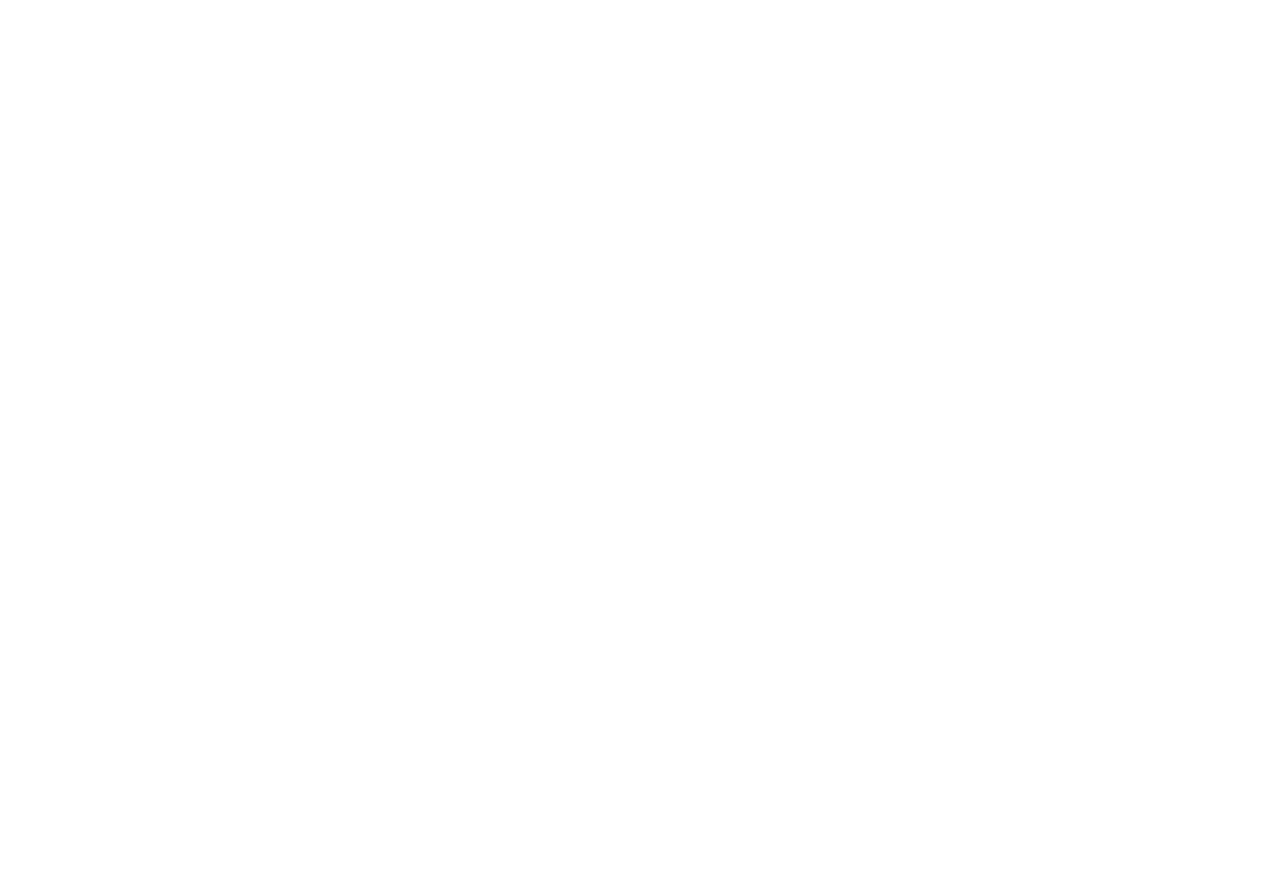
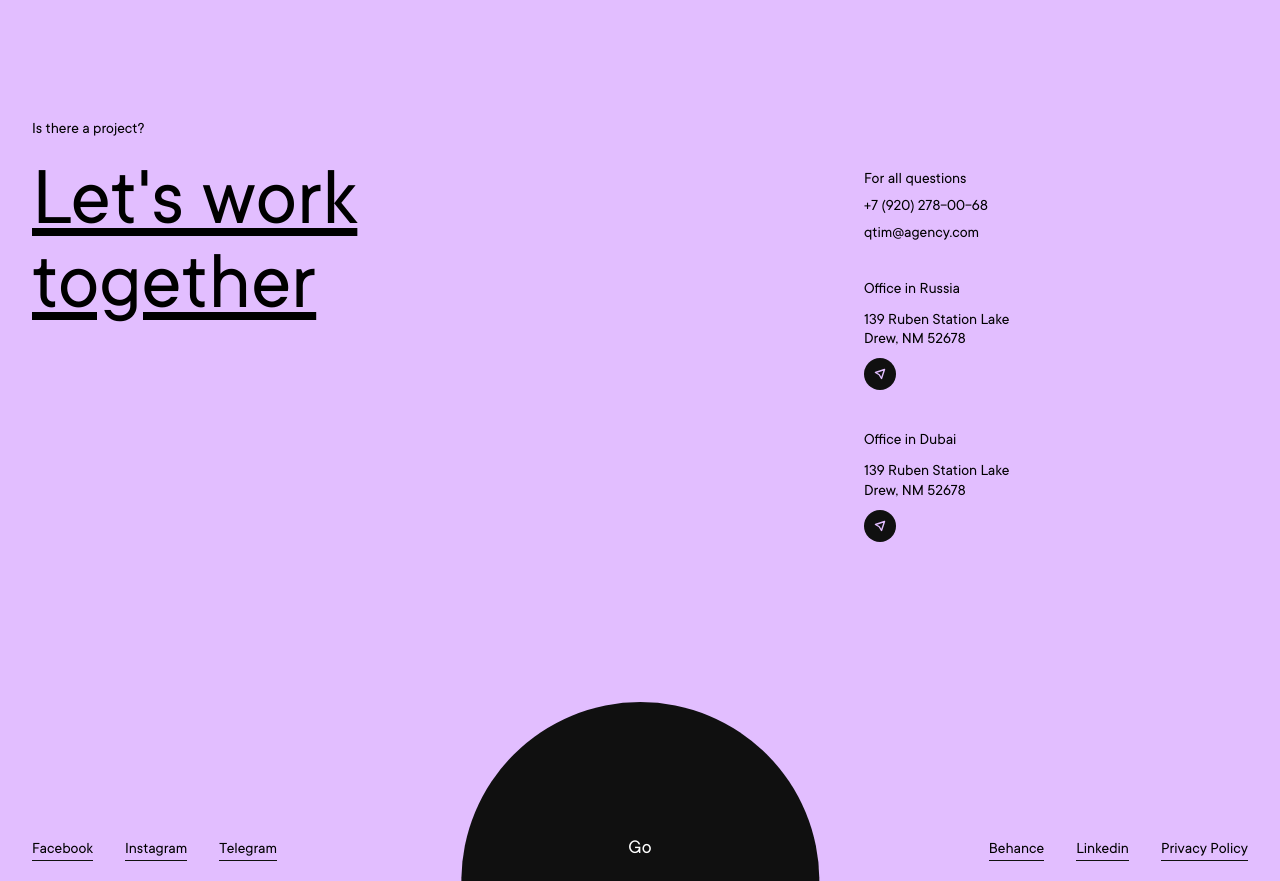
Before and after one commit to Raketich/qtim-test, a Nuxt app: page /articles/1 in a window 1280 px wide. Shown: the part 140-1021 px from the top of the page. Before the commit the page ends 800 px from the top, so only its background shows below. Built offline with nearby package versions, Linux system fonts and the light colour scheme.

Commit message:
feat(ui): default layout - created OfficeLocation component used in footer; - created AppFooter component; - in AppHeader changed colors to variables; - added AppFooter to layout and make some style changes

```diff
--- /dev/null
+++ b/components/common/AppFooter.vue
@@ -0,0 +1,174 @@
+<script setup lang="ts">
+import OfficeLocation from "@/components/common/OfficeLocation.vue";
+
+const contacts = {
+  phone: "+7 (920) 278-00-68",
+  email: "qtim@agency.com",
+};
+
+const locations = [
+  {
+    title: "Office in Russia",
+    body: "139 Ruben Station Lake Drew, NM 52678",
+  },
+  {
+    title: "Office in Dubai",
+    body: "139 Ruben Station Lake Drew, NM 52678",
+  },
+];
+</script>
+
+<template>
+  <footer class="footer">
+    <div class="footer__content">
+      <div class="footer__top">
+        <div class="footer__left">
+          <div class="footer__question text-s">Is there a project?</div>
+          <div class="footer__title">Let's work together</div>
+        </div>
+        <div class="footer__right">
+          <div class="footer__contacts">
+            <div class="text-s">For all questions</div>
+            <div class="text-s">{{ contacts.phone }}</div>
+            <div class="text-s">{{ contacts.email }}</div>
+          </div>
+          <div class="footer__locations">
+            <OfficeLocation
+              v-for="location in locations"
+              :key="location.title"
+              :title="location.title"
+              :body="location.body"
+            />
+          </div>
+        </div>
+      </div>
+      <div class="footer__bottom">
+        <div class="footer__nav text-s">
+          <NuxtLink class="footer__link">Facebook</NuxtLink>
+          <NuxtLink class="footer__link">Instagram</NuxtLink>
+          <NuxtLink class="footer__link">Telegram</NuxtLink>
+        </div>
+        <div class="footer__go-container">
+          <NuxtLink to="/articles" class="footer__go-btn">Go</NuxtLink>
+          <div class="footer__go-circle"></div>
+        </div>
+        <div class="footer__nav text-s">
+          <NuxtLink class="footer__link">Behance</NuxtLink>
+          <NuxtLink class="footer__link">Linkedin</NuxtLink>
+          <NuxtLink class="footer__link">Privacy Policy</NuxtLink>
+        </div>
+      </div>
+    </div>
+  </footer>
+</template>
+
+<style scoped>
+.footer {
+  width: 100%;
+  height: 900px;
+  background: var(--color-violet-soft);
+  display: flex;
+  justify-content: center;
+}
+
+.footer__content {
+  max-width: 1216px;
+  width: 100%;
+  padding-top: 140px;
+  display: flex;
+  flex-direction: column;
+  justify-content: space-between;
+}
+
+.footer__top {
+  display: flex;
+  gap: 368px;
+  /* justify-content: space-between; */
+}
+
+.footer__left {
+  width: 464px;
+}
+
+.footer__question {
+  margin-bottom: 24px;
+}
+
+.footer__title {
+  font-size: 84px;
+  line-height: 100%;
+  text-decoration: underline;
+}
+
+.footer__right {
+  display: flex;
+  flex-direction: column;
+  max-width: 152px;
+  gap: 36px;
+  padding-top: 50px;
+}
+
+.footer__contacts {
+  display: flex;
+  flex-direction: column;
+  gap: 8px;
+}
+
+.footer__locations {
+  display: flex;
+  flex-direction: column;
+  gap: 36px;
+}
+
+.footer__bottom {
+  display: flex;
+  justify-content: space-between;
+  align-items: flex-end;
+  position: relative;
+  margin-top: 80px;
+}
+
+.footer__nav {
+  display: flex;
+  gap: 32px;
+  padding-bottom: 20px;
+}
+
+.footer__link {
+  color: inherit;
+  border-bottom: 1px solid var(--color-black);
+}
+
+.footer__go-container {
+  position: absolute;
+  left: 50%;
+  bottom: 0;
+  transform: translateX(-50%);
+  display: flex;
+  flex-direction: column;
+  align-items: center;
+}
+
+.footer__go-btn {
+  color: var(--color-white);
+  background: none;
+  border: none;
+  font-size: 20px;
+  position: relative;
+  z-index: 2;
+  padding-bottom: 20px;
+  cursor: pointer;
+  text-decoration: none;
+}
+
+.footer__go-circle {
+  width: 358px;
+  height: 179px;
+  background: var(--color-black);
+  border: none;
+  border-radius: 179px 179px 0 0;
+  position: absolute;
+  bottom: 0;
+  z-index: 1;
+}
+</style>
--- a/components/common/AppHeader.vue
+++ b/components/common/AppHeader.vue
@@ -2,7 +2,7 @@
   <header class="header">
     <div class="header__container">
       <div class="header__left">
-        <NuxtLink to="/" class="logo">
+        <NuxtLink to="/articles" class="logo">
           <img
             src="/icons/logo-qtim.svg"
             alt="QTIM Logo"
@@ -84,7 +84,7 @@
   width: 52px;
   height: 52px;
   border-radius: 50%;
-  border: none;
+  border: 2px solid var(--color-gray-light);
   background: none;
   cursor: pointer;
   display: flex;
@@ -100,8 +100,8 @@
   height: 52px;
   padding: 16px 32px;
   border-radius: 100px;
-  background: #101010;
-  color: #fff;
+  background: var(--color-black);
+  color: var(--color-white);
 }
 
 .logo {
--- /dev/null
+++ b/components/common/OfficeLocation.vue
@@ -0,0 +1,40 @@
+<script setup lang="ts">
+interface Props {
+  title: string;
+  body: string;
+  iconSize?: number;
+}
+
+const props = withDefaults(defineProps<Props>(), {
+  iconSize: 32,
+});
+</script>
+
+<template>
+  <div class="office-location">
+    <div class="office-location__title text-s">{{ title }}</div>
+    <div class="text-s">{{ body }}</div>
+    <div class="office-location__icon">
+      <slot>
+        <img
+          src="/icons/button-location.svg"
+          alt="Location"
+          :width="iconSize"
+          :height="iconSize"
+        />
+      </slot>
+    </div>
+  </div>
+</template>
+
+<style scoped>
+.office-location {
+  display: flex;
+  flex-direction: column;
+  gap: 12px;
+}
+
+.office-location__icon {
+  margin-top: -4px;
+}
+</style>
--- a/layouts/default.vue
+++ b/layouts/default.vue
@@ -1,13 +1,17 @@
 <script setup lang="ts">
 import AppHeader from "@/components/common/AppHeader.vue";
+import AppFooter from "@/components/common/AppFooter.vue";
 </script>
 
 <template>
   <div class="layout">
     <AppHeader />
     <main class="layout__main">
-      <slot />
+      <div class="container">
+        <slot />
+      </div>
     </main>
+    <AppFooter />
   </div>
 </template>
 
@@ -19,7 +23,12 @@
 
 .layout__main {
   width: 100%;
-  max-width: 100vw;
-  padding-top: 241px;
+  padding-top: 121px;
+}
+
+.container {
+  max-width: 1216px;
+  width: 100%;
+  margin: 0 auto;
 }
 </style>
```
